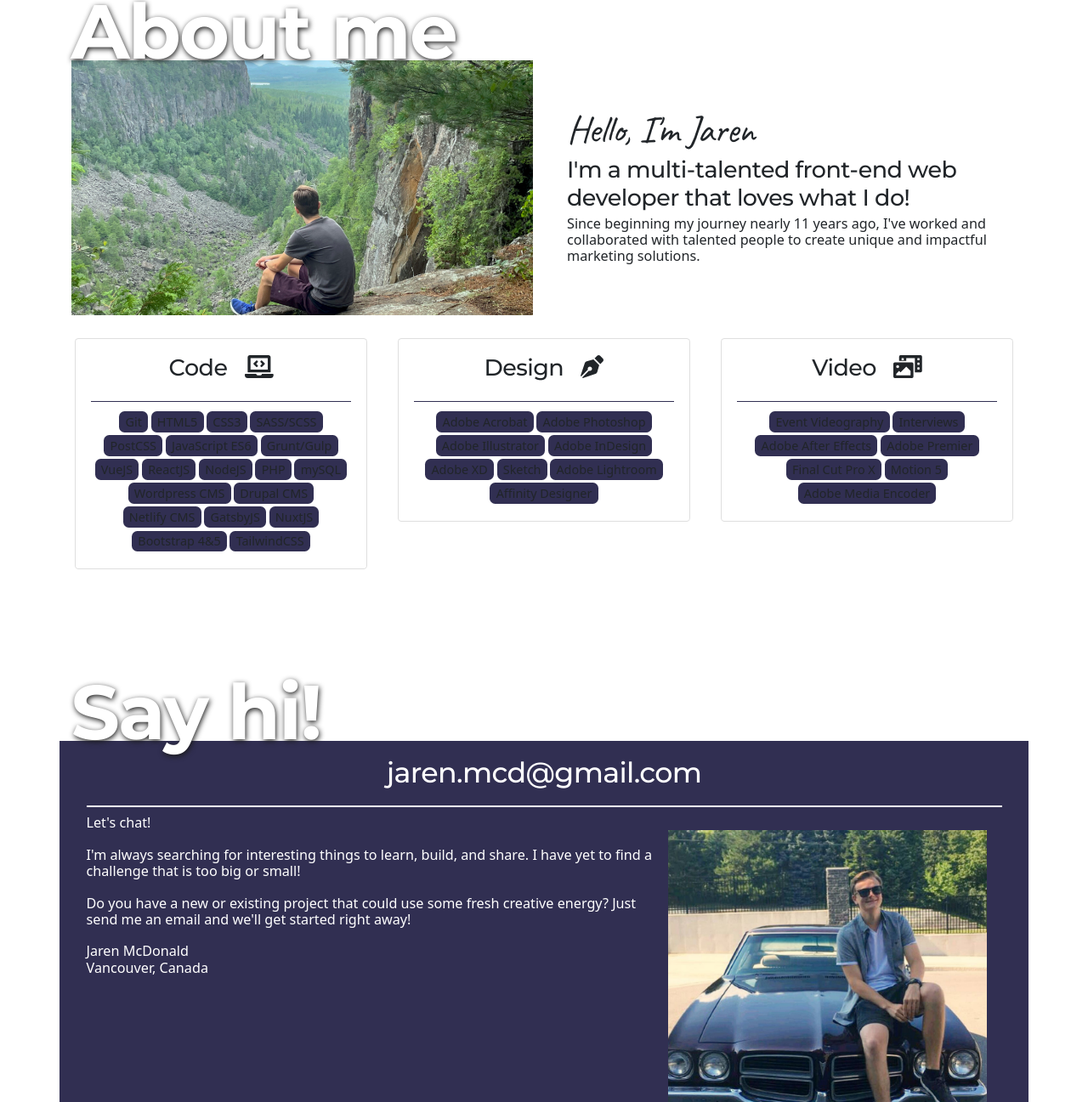
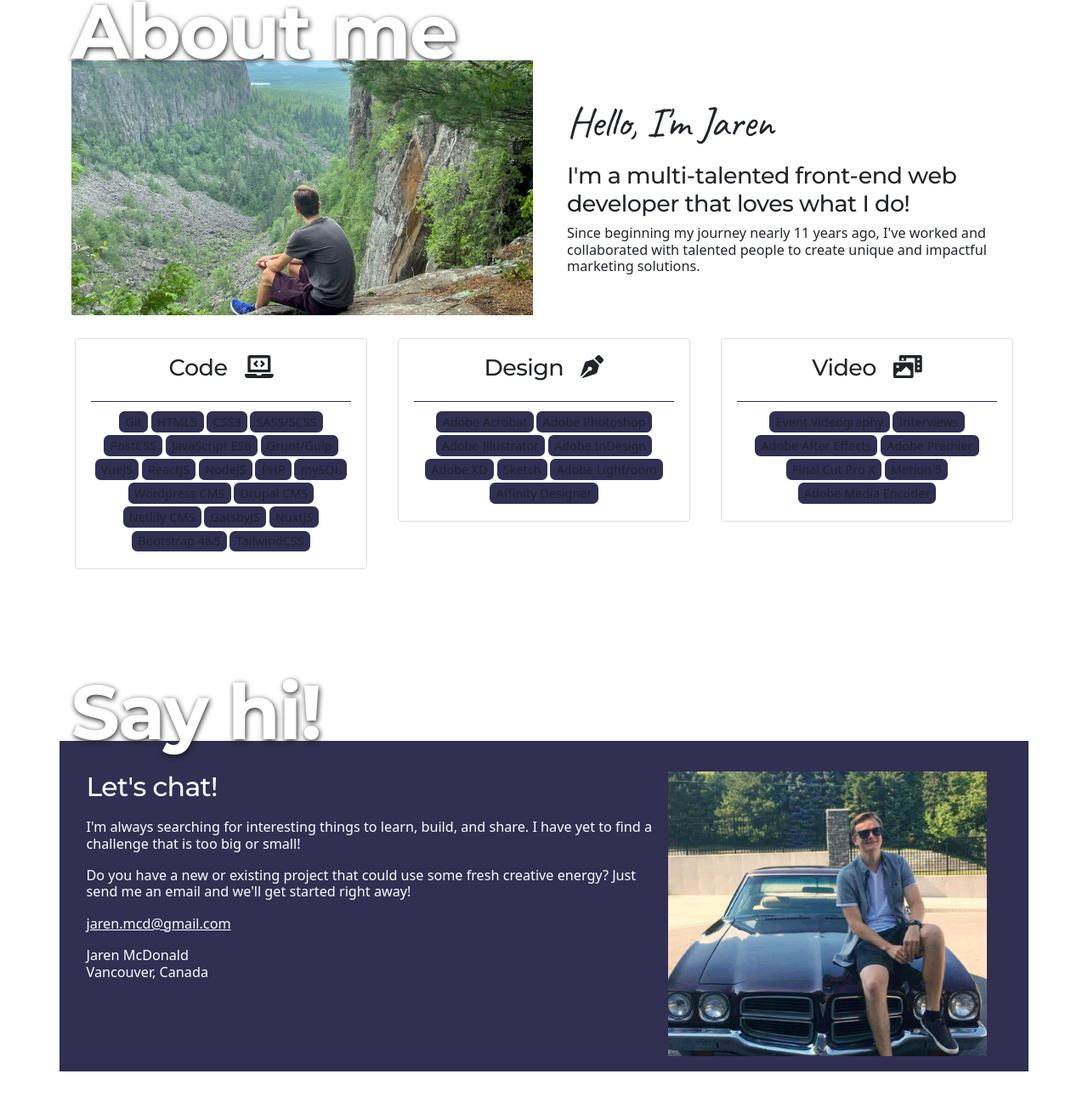
Before and after one commit to jarenmcdonald1/portfolio-starter, a Gatsby site: page / in a window 1280 px wide. Shown: the part 1191-2488 px from the top of the page at 85% size. Built offline with nearby package versions, Linux system fonts and the light colour scheme; Gatsby itself is replaced by a stand-in of ours.

Commit message:
updated index page styles; added custom favicon

```diff
--- a/gatsby-config.js
+++ b/gatsby-config.js
@@ -1,9 +1,9 @@
 module.exports = {
   siteMetadata: {
     title: `JM`,
-    description: `Description text Kick off your next, great Gatsby project with this default starter. This barebones starter ships with the main Gatsby configuration files you might need.`,
+    description: `My portfolio site showcasing what I've accomplished.`,
     author: `jarenmcdonald`,
-    siteUrl: `https://gatsbystarterdefaultsource.gatsbyjs.io/`,
+    siteUrl: `https://jarenmcdonald.gatsbyjs.io/`,
     social: {
       linkedin: `https://www.linkedin.com/in/jaren-mcdonald`,
       github: `https://github.com/jarenmcdonald1`,
@@ -75,15 +75,15 @@ module.exports = {
     {
       resolve: `gatsby-plugin-manifest`,
       options: {
-        name: `gatsby-starter-default`,
-        short_name: `starter`,
+        name: `jarens-portfolio-website`,
+        short_name: `jm`,
         start_url: `/`,
-        background_color: `#663399`,
+        background_color: `#0F5765`,
         // This will impact how browsers show your PWA/website
         // https://css-tricks.com/meta-theme-color-and-trickery/
         // theme_color: `#663399`,
         display: `minimal-ui`,
-        icon: `src/images/gatsby-icon.png`, // This path is relative to the root of the site.
+        icon: `src/images/site-icon.png`, // This path is relative to the root of the site.
       },
     },
     // this (optional) plugin enables Progressive Web App + Offline functionality
--- a/package.json
+++ b/package.json
@@ -1,9 +1,9 @@
 {
   "name": "gatsby-starter-default",
   "private": true,
-  "description": "A simple starter to get up and developing quickly with Gatsby",
-  "version": "0.1.0",
-  "author": "Kyle Mathews <mathews.kyle@gmail.com>",
+  "description": "I'm a digital developer who loves to create and share my passions with as many people as possible",
+  "version": "3.1.0",
+  "author": "Jaren McDonald <jaren.mcd@gmail.com>",
   "dependencies": {
     "@fortawesome/fontawesome-svg-core": "^1.2.36",
     "@fortawesome/free-brands-svg-icons": "^5.15.4",
--- a/src/pages/index.js
+++ b/src/pages/index.js
@@ -80,8 +80,8 @@ const IndexPage = ({ data }) => {
         </div>
         <div className="col-12 col-md-6 px-4 py-3 d-flex justify-content-center align-items-center">
           <div>
-            <h2 className="mb-1 about-intro">Hello, I'm Jaren</h2>
-            <h4 className="mb-1">I'm a multi-talented front-end web developer that loves what I do!</h4>
+            <h2 className="mb-2 mb-md-3 about-intro">Hello, I'm Jaren</h2>
+            <h4 className="mb-2">I'm a multi-talented front-end web developer that loves what I do!</h4>
             <p className="mb-1">Since beginning my journey nearly 11 years ago, I've worked and collaborated with talented people to create unique and impactful marketing solutions.</p>
           </div>
         </div>
@@ -161,13 +161,11 @@ const IndexPage = ({ data }) => {
       <div className="row">
         <div className="col contact-card">
           <div className="card-body">
-            <h3 className="pb-3 text-center contact-email-link">
-              <a href={`mailto:${emailLink}`} alt="send me an email">{emailLink}</a>
-            </h3>
             <GatsbyImage className="contactImg" image={getImage(data.contactImg)} alt="My sitting with my car" />
-            <p className="card-text">Let's chat!</p>
+            <h3 className="card-title pt-3 mb-3">Let's chat!</h3>
             <p className="card-text">I'm always searching for interesting things to learn, build, and share. I have yet to find a challenge that is too big or small!</p>
             <p className="card-text">Do you have a new or existing project that could use some fresh creative energy? Just send me an email and we'll get started right away!</p>
+            <p className="card-text"><a href={`mailto:${emailLink}`} alt="send me an email" className="">{emailLink}</a></p>
             <p className="card-text">Jaren McDonald<br/>Vancouver, Canada</p>
           </div>
         </div>
--- a/src/styles/indexPage.scss
+++ b/src/styles/indexPage.scss
@@ -44,12 +44,12 @@
 
 .aboutmeImg {
     width: 100%;
-    max-height: 200px;
+    max-height: 220px;
 }
 
 .about-intro {
     font-family: $accentFont;
-    font-size: 2.5em;
+    font-size: 2.75em;
     font-weight: lighter;
 }
 
```
Also changed, not shown: src/images/site-icon.png (added), 3 other files.
